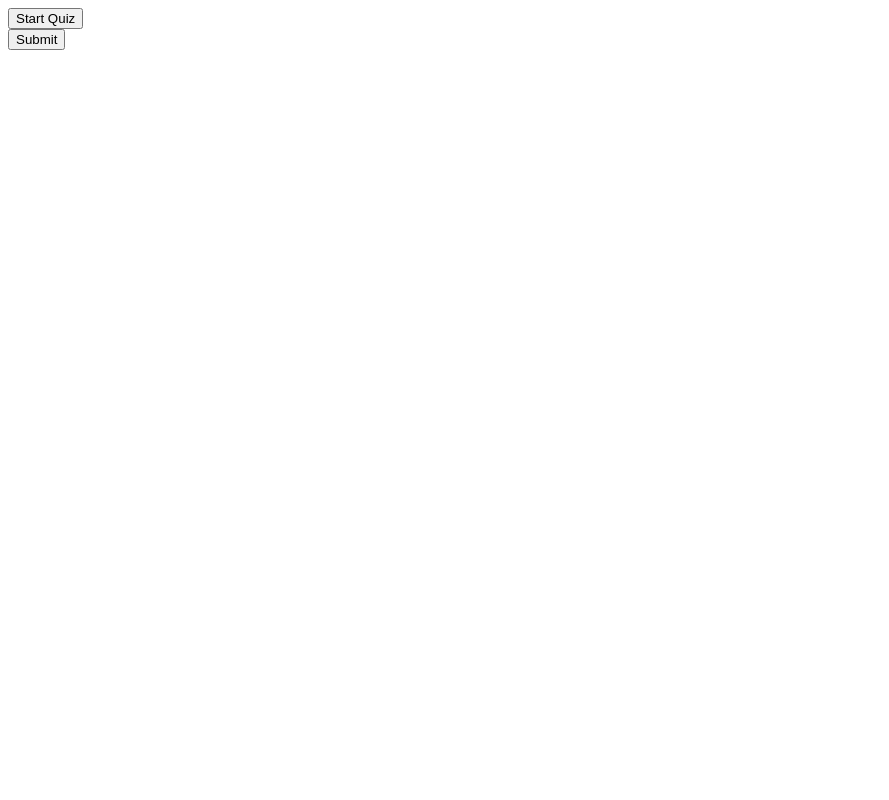
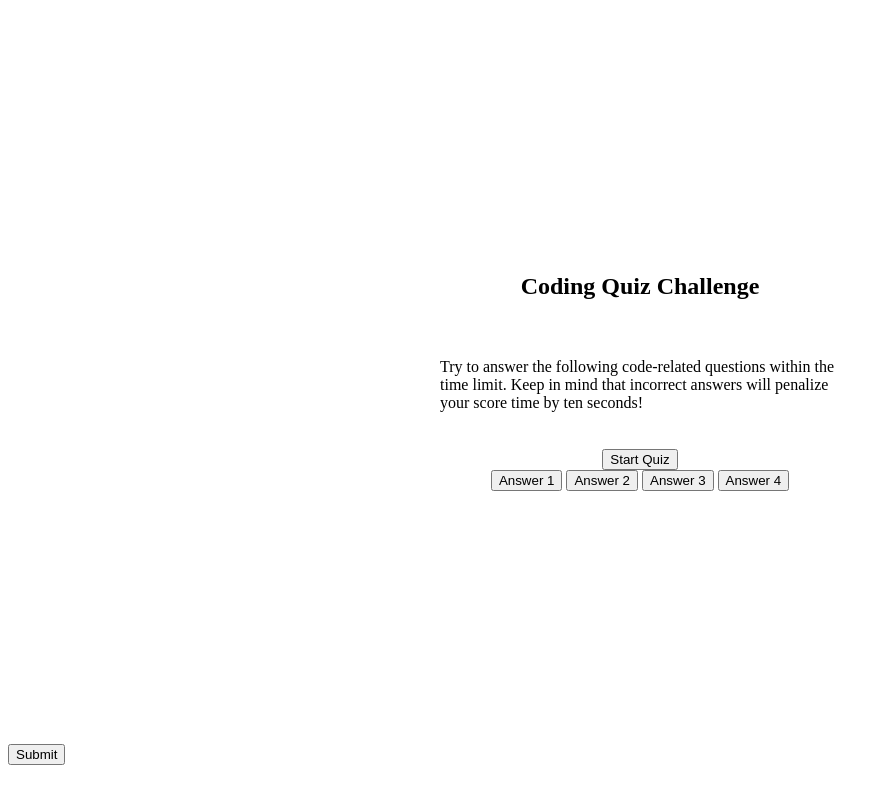
Before and after one commit to haleyhilton/California-Rocks-Quiz, a plain HTML site: page index.html in a window 1280 px wide. Shown: the whole page, without its empty margins (0-889 px from the left). Drawn offline with Linux system fonts and the light colour scheme.

Commit message:
began styling of HTML through CSS - using flexbox to center content to the page. Setting up a header as well as 4 answers for later on.

```diff
--- a/assets/css/style.css
+++ b/assets/css/style.css
@@ -1,12 +1,32 @@
 #container{
+    height: 100%;
+    padding: 10%;
+    margin: 10%;
+    display: flex;
+    align-items: center;
+    justify-content: center;
+    flex-direction: column;
+}
 
+p{
+    padding: 5%;
+    margin: 0;
+    display: flex;
+    align-items: center;
+    justify-content: center;
+    width: 400px;
 }
 
 #start{
 
 }
 
-#quiz {
+.startBtn{
+
+}
+
+
+#answerBtns {
 
 }
 
@@ -14,7 +34,7 @@
 
 }
 
-#choices {
+.answerBtn {
 
 }
 
--- a/index.html
+++ b/index.html
@@ -10,15 +10,20 @@
 
 <body>
     <!-- Start quiz container -->
+    <header class="header">
 
+    </header>
     <div id="container">
-        <button id="start">Start Quiz</button>
-        <div id="quiz">
+        <h2 id="header">Coding Quiz Challenge</h2>
+        <p>Try to answer the following code-related questions within the time limit. Keep in mind that incorrect answers will penalize your score time by ten seconds!</p>
+        <button id="start" class="startBtn">Start Quiz</button>
+        <div id="answerBtns">
             <div id="question"></div>
-            <div id="choices">
+            <button class="answerBtn">Answer 1</button>
+            <button class="answerBtn">Answer 2</button>
+            <button class="answerBtn">Answer 3</button>
+            <button class="answerBtn">Answer 4</button>
 
-
-            </div>
         </div>
     </div>
 
```
